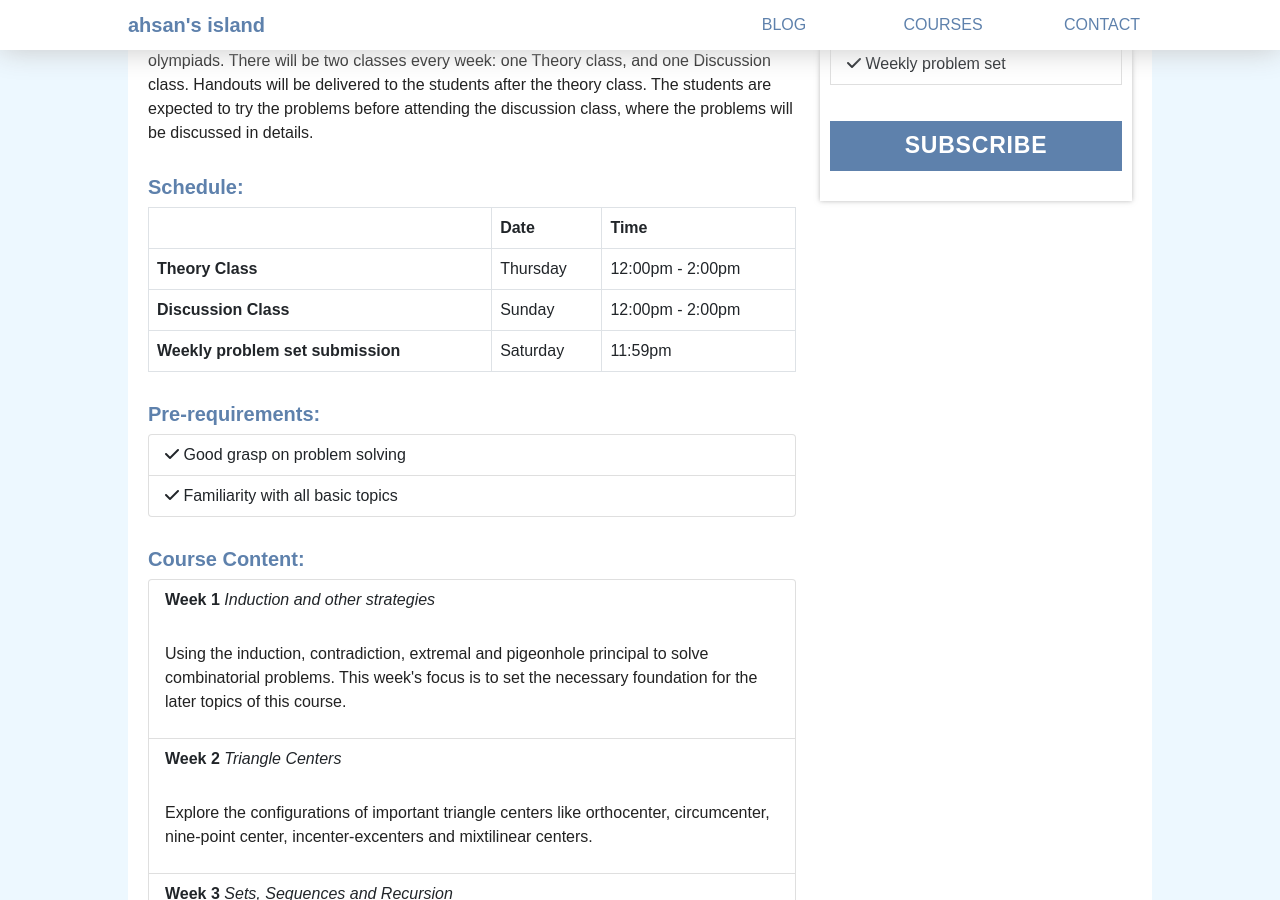
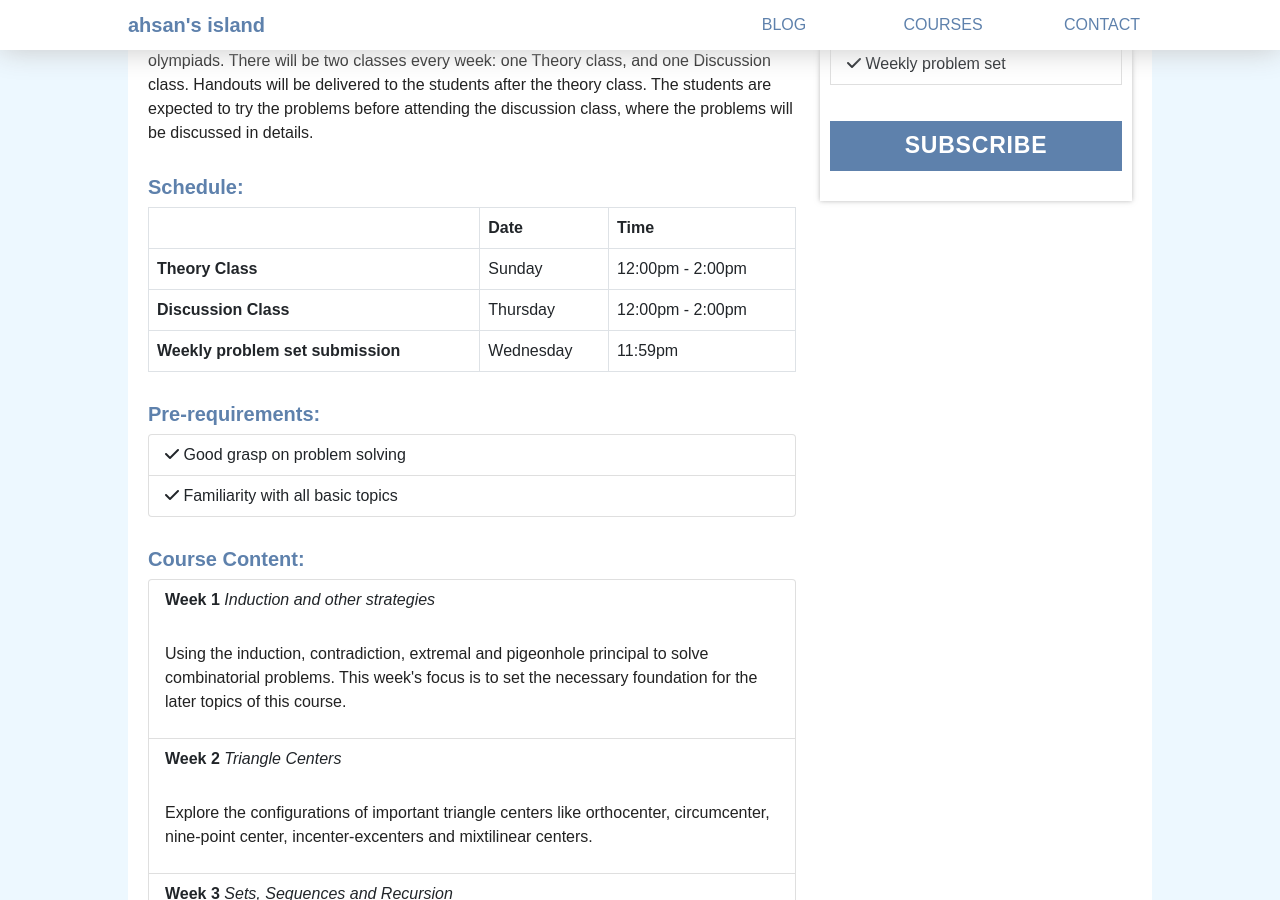
Before and after one commit to AnglyPascal/anglypascal.github.io, a Jekyll site: the page built from courses/atom.md, in a window 1280 px wide and 900 px high, scrolled down 687 px. Built offline with Jekyll 4.4.1, drawn with Linux system fonts in a browser that asks for light colours; nearby versions of some CDN libraries.

Commit message:
schedule update:

```diff
--- a/_data/courses.json
+++ b/_data/courses.json
@@ -31,9 +31,9 @@
       "Weekly problem set"
     ],
     "schedule" : [
-      ["Theory Class", "Thursday", "12:00pm - 2:00pm"],
-      ["Discussion Class", "Sunday", "12:00pm - 2:00pm"],
-      ["Weekly problem set submission", "Saturday", "11:59pm"]
+      ["Theory Class", "Sunday", "12:00pm - 2:00pm"],
+      ["Discussion Class", "Thursday", "12:00pm - 2:00pm"],
+      ["Weekly problem set submission", "Wednesday", "11:59pm"]
     ],
     "payment" : "<p>At the time of registration, you need to make and confirm the payment. You can register for as many or as few courses as you wish. The fee is 1500 BDT per week. So for each month, the fee is 6000 BDT.</p> <p>The payment should be made via BKash to the number <b>01928987074</b>. Take note of the BKash number from which the payment was made with and the transaction id, as you will require them to fill up the registration form.</p>",
     "subscribe_link" : "https://forms.gle/Kv8pPx3E5UeLvJWd6",
```
Also changed, not shown: _posts/2021-04-15-hello-world.md (added, +11 -0 lines).
